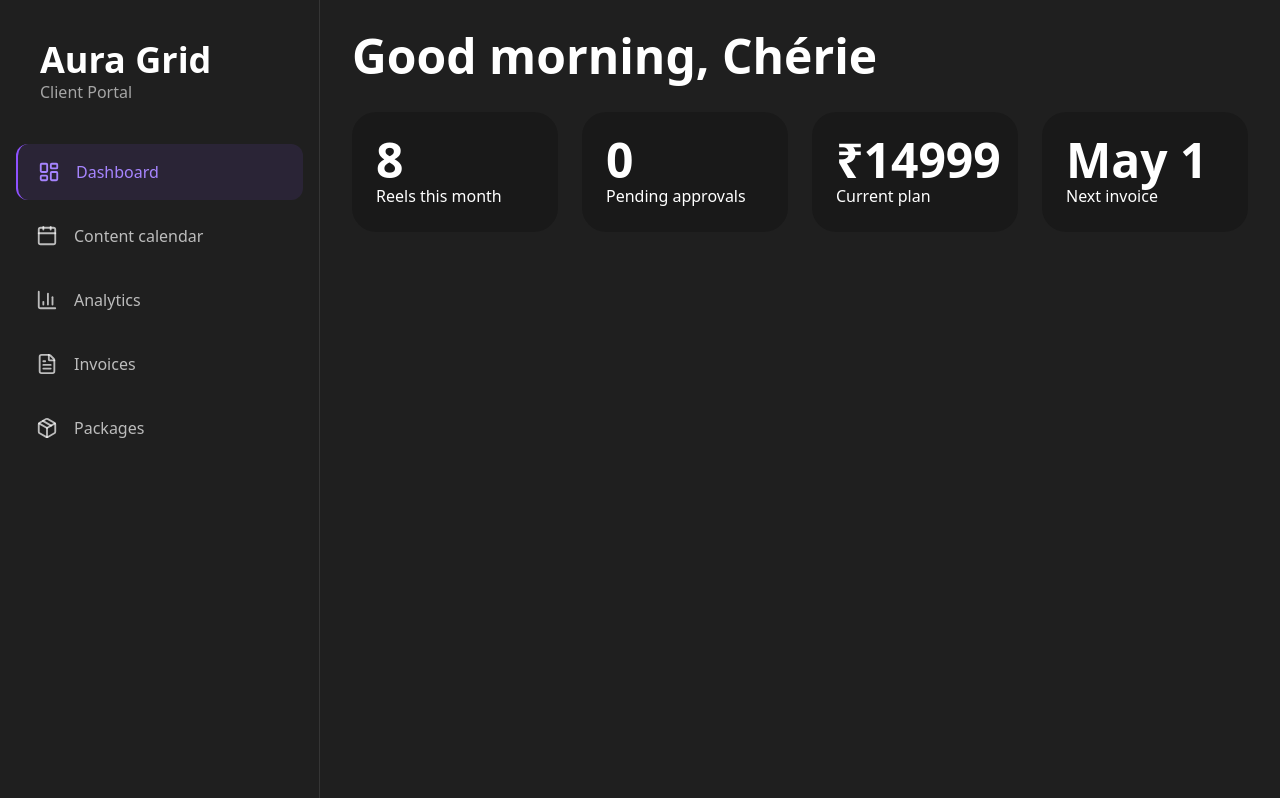
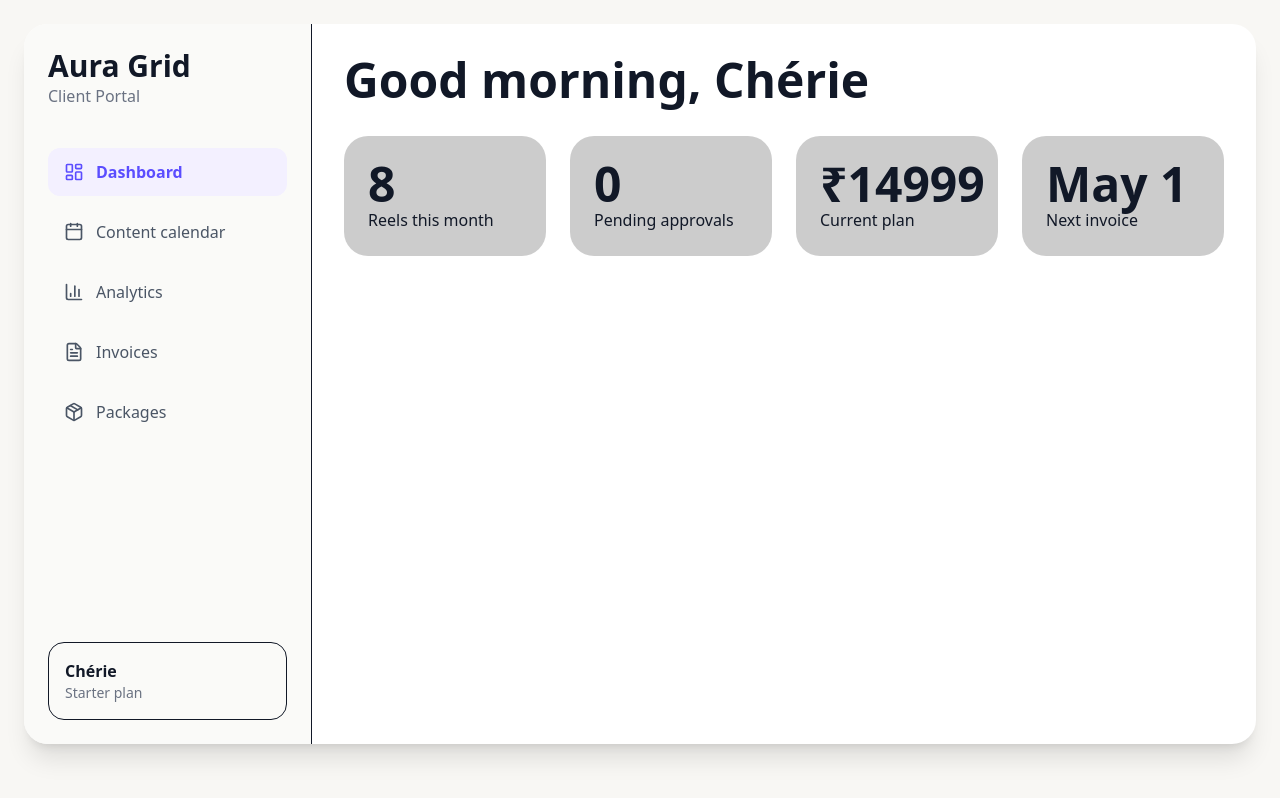
Before and after one commit to auragridmanagement-a11y/aura-grid-portal, a Next.js app: page /dashboard in a window 1280 px wide. Built offline with nearby package versions, Linux system fonts and the light colour scheme; no server answers; the database is empty.

Commit message:
Fix final sidebar navigation

```diff
--- a/app/(portal)/layout.tsx
+++ b/app/(portal)/layout.tsx
@@ -12,7 +12,7 @@ import {
 
 const menu = [
   { label: "Dashboard", href: "/dashboard", icon: LayoutDashboard },
-  { label: "Content calendar", href: "/content", icon: Calendar },
+  { label: "Content calendar", href: "/calendar", icon: Calendar },
   { label: "Analytics", href: "/analytics", icon: BarChart3 },
   { label: "Invoices", href: "/invoices", icon: FileText },
   { label: "Packages", href: "/packages", icon: Package },
@@ -26,14 +26,15 @@ export default function PortalLayout({
   const pathname = usePathname();
 
   return (
-    <div className="min-h-screen bg-[#1f1f1f] text-white flex">
-      <aside className="w-80 border-r border-white/10">
-        <div className="p-10">
-          <h1 className="text-4xl font-bold">Aura Grid</h1>
-          <p className="text-white/60">Client Portal</p>
-        </div>
+    <div className="min-h-screen bg-[#F8F7F4] p-6">
+      <div className="flex min-h-[90vh] rounded-3xl bg-white shadow-xl overflow-hidden">
+        {/* Sidebar */}
+        <aside className="w-72 border-r bg-[#FAFAF8] p-6 flex flex-col justify-between">
+          <div>
+            <h1 className="text-3xl font-bold">Aura Grid</h1>
+            <p className="text-gray-500">Client Portal</p>
 
-        <nav className="space-y-2 px-4">
+            <nav className="mt-10 space-y-3">
               {menu.map((item) => {
                 const Icon = item.icon;
                 const active = pathname === item.href;
@@ -42,21 +43,29 @@ export default function PortalLayout({
                   <Link
                     key={item.href}
                     href={item.href}
-                className={`flex items-center gap-4 rounded-xl px-5 py-4 transition-all ${
+                    className={`flex items-center gap-3 px-4 py-3 rounded-xl transition-all cursor-pointer ${
                       active
-                    ? "bg-violet-500/10 text-violet-400 border-l-2 border-violet-500"
-                    : "hover:bg-white/5 text-white/70"
+                        ? "bg-[#F3F0FF] text-[#5B4DFF] font-semibold"
+                        : "text-gray-600 hover:bg-gray-100"
                     }`}
                   >
-                <Icon size={22} />
-                {item.label}
+                    <Icon size={20} />
+                    <span>{item.label}</span>
                   </Link>
                 );
               })}
             </nav>
+          </div>
+
+          <div className="rounded-2xl border p-4">
+            <p className="font-semibold">Chérie</p>
+            <p className="text-gray-500 text-sm">Starter plan</p>
+          </div>
         </aside>
 
-      <main className="flex-1 p-8">{children}</main>
+        {/* Main Content */}
+        <main className="flex-1 p-8 relative z-0">{children}</main>
+      </div>
     </div>
   );
 }
```
Lines whose indentation alone changed are shown as unchanged.
